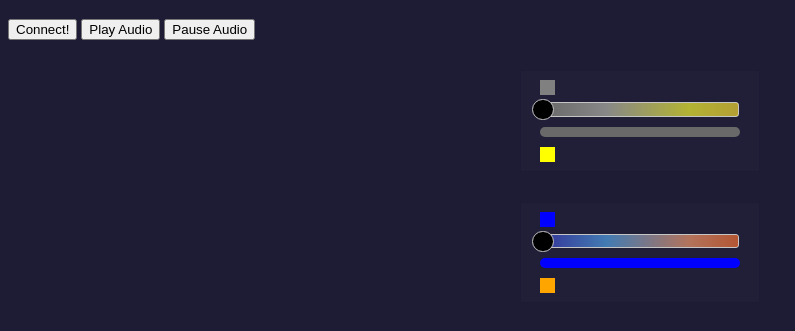
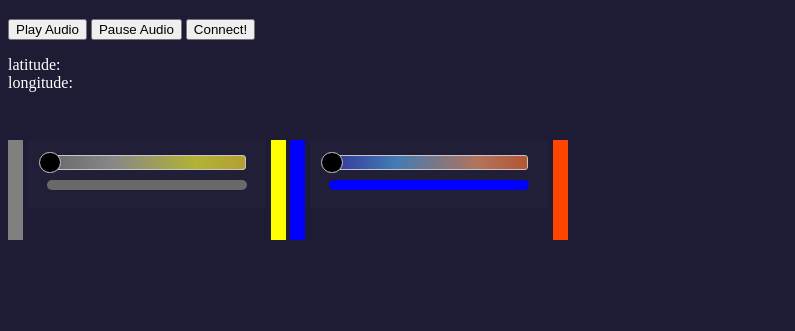
Before and after one commit to ggonzalez111/drnovick_music_project, a plain HTML site: page simpleexample2.html in a window 1280 px wide. Shown: the part 61-392 px from the top of the page, without its empty margins (0-795 px from the left). Drawn offline with nearby package versions, Linux system fonts and the light colour scheme.

Commit message:
Add files via upload
 "sliders with color bars and integrated code from adrian"

```diff
--- a/simpleexample2.html
+++ b/simpleexample2.html
@@ -5,8 +5,6 @@
 
 <body>
     <h1 style="color:white">INTERACTIVE MUSIC! </h1>
-
-    <button type="button">Connect!</button>
 
     <audio id="audioFile">
         <source src="https://khaalipaper.com/blog/shree-hanuman-chalisa.ogg" type="audio/ogg">
@@ -17,6 +15,7 @@
 
     <button onclick="playAudio()" type="button">Play Audio</button>
     <button onclick="pauseAudio()" type="button">Pause Audio</button>
+    <button onClick="connect()" type="button">Connect!</button>
 
     <script>
         var x = document.getElementById("myAudio");
@@ -27,6 +26,37 @@
             x.pause();
         }
     </script>
+    <script>
+        function connect() {
+            if ('geolocation' in navigator) {
+                console.log('geolocation available');
+                navigator.geolocation.getCurrentPosition(async position => {
+                    const lat = position.coords.latitude;
+                    const lon = position.coords.longitude;
+                    document.getElementById('latitude').textContent = lat;
+                    document.getElementById('longitude').textContent = lon;
+
+                    const data = { lat, lon };
+                    const options = {
+                        method: 'POST',
+                        headers: {
+                            'Content-Type': 'application/json'
+                        },
+                        body: JSON.stringify(data)
+                    };
+                    const response = await fetch('/', options);
+                    const json = await response.json();
+                    console.log(json);
+                });
+            } else {
+                console.log('geolocation not available');
+            }
+        }
+    </script>
+    <p style="color:white">
+        latitude: <span id="latitude"></span></br>
+        longitude: <span id="longitude"></span>
+    </p>
 
 
     <link rel="stylesheet"
@@ -49,6 +79,7 @@
         }
 
         #holderion {
+            display: inline-block;
             padding: 10px 20px;
             width: 200px;
             background: rgba(41, 38, 68, 0.3);
@@ -57,6 +88,7 @@
         }
 
         #holderion2 {
+            display: inline-block;
             padding: 10px 20px;
             width: 200px;
             background: rgba(41, 38, 68, 0.3);
@@ -173,49 +205,54 @@
         }
 
         #greybox {
+            display: inline-block;
             background-color: grey;
-            height: 15px;
+            height: 100px;
             width: 15px;
         }
 
         #yellowbox {
+            display: inline-block;
             background-color: yellow;
-            height: 15px;
+            height: 100px;
             width: 15px;
         }
 
         #bluebox {
+            display: inline-block;
             background-color: blue;
-            height: 15px;
+            height: 100px;
             width: 15px;
         }
 
         #orangebox {
-            background-color: orange;
-            height: 15px;
+            display: inline-block;
+            background-color: #FF4500;
+            height: 100px;
             width: 15px;
         }
 
         .
     </style>
     <!-- Work for DecomDesign -->
+    <div id="greybox"></div>
 
     <div id="holderion">
-        <div id="greybox"></div>
         <div id="uislider"></div>
         <div class="color"></div>
-        <div id="yellowbox"></div>
         <input type="text" id="idnumber" display: none;">
     </div>
+    <div id="yellowbox"></div>
+
+    <div id="bluebox"></div>
 
     <div id="holderion2">
-
-        <div id="bluebox"></div>
         <div id="uislider2"></div>
         <div class="color2"></div>
-        <div id="orangebox"></div>
         <input type="text2" id="idnumber2" display: none;">
     </div>
+    <div id="orangebox"></div>
+
 
 
 
```
